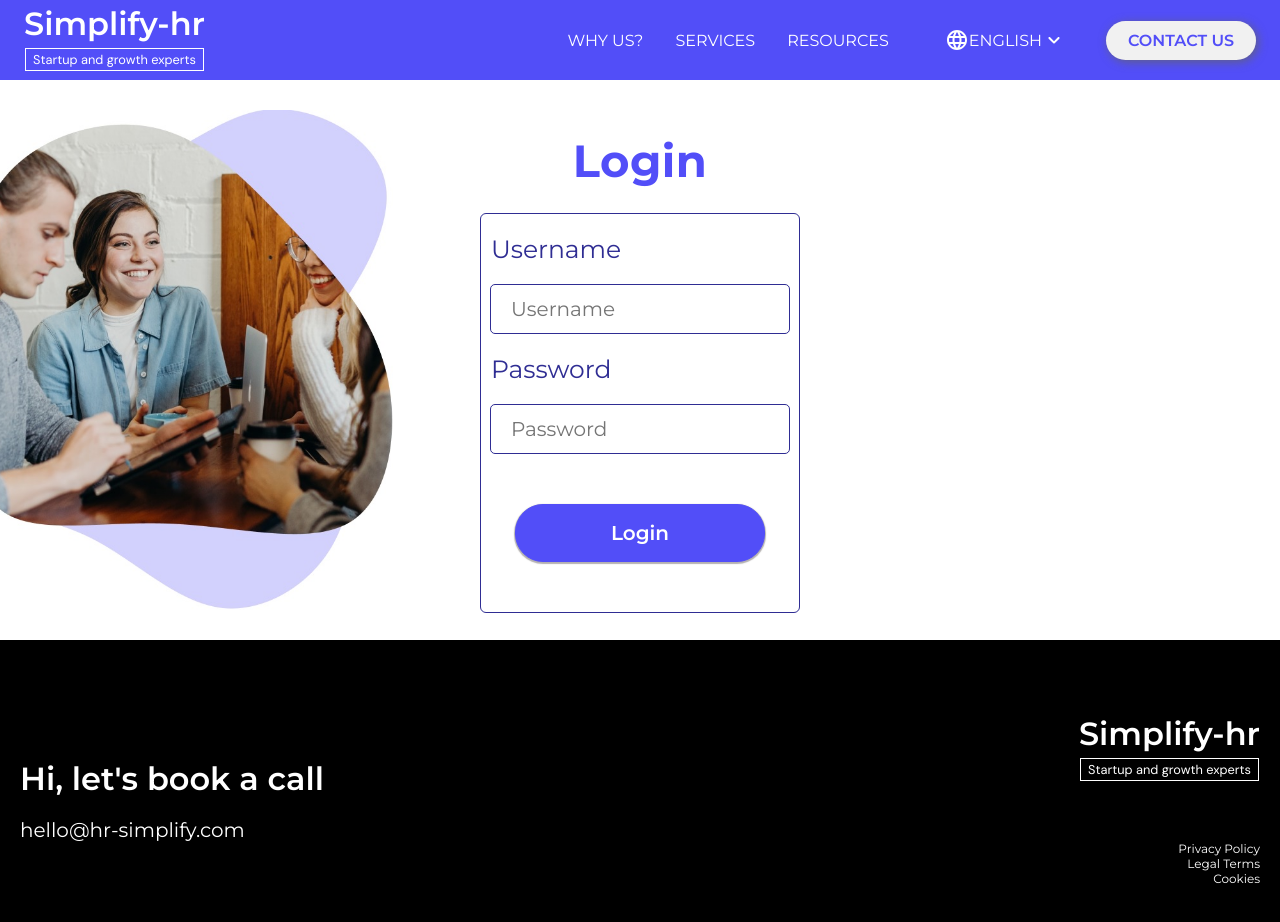
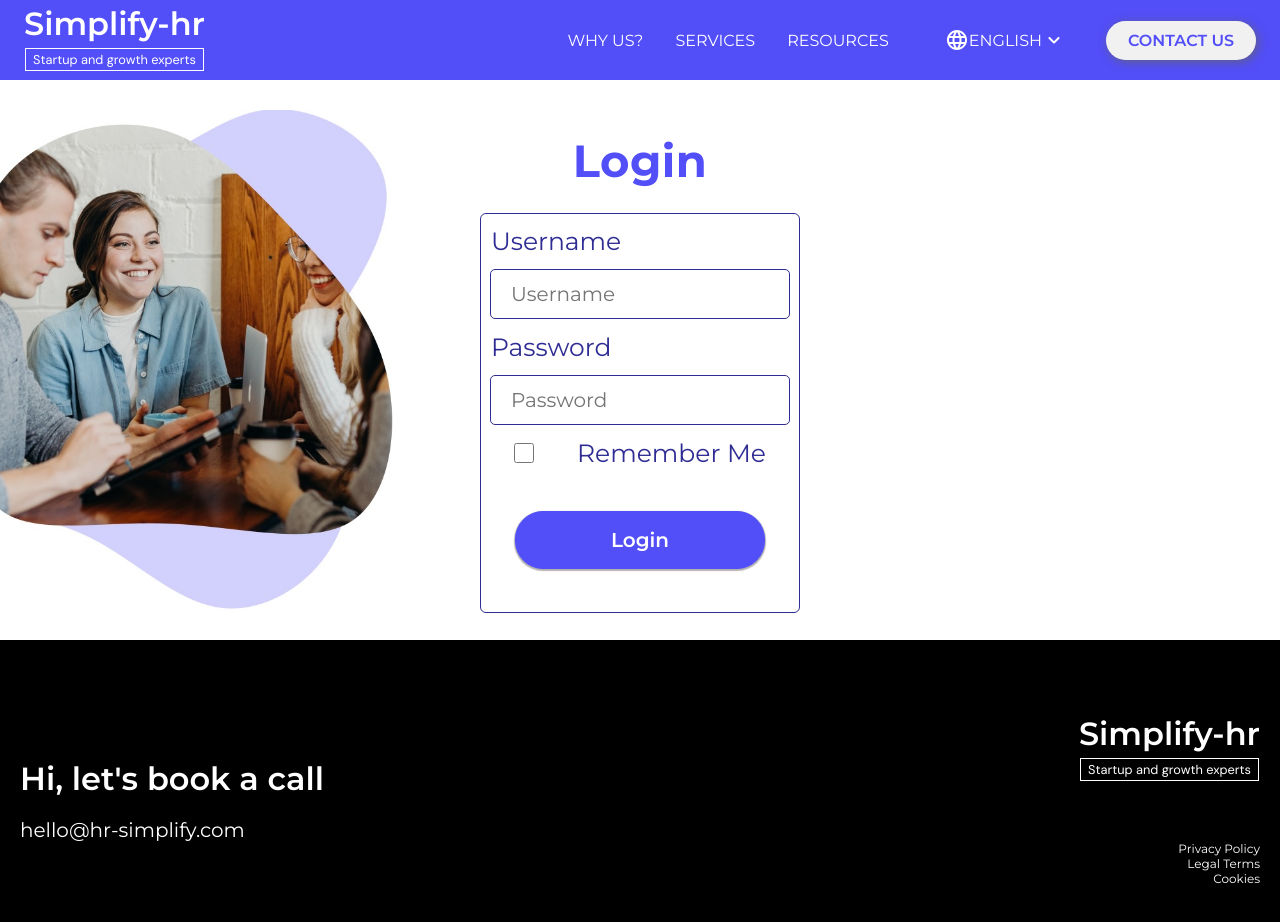
Before and after one commit to SmaelNicolas/Simplifyhr, a React (Create React App) app: page /login in a window 1280 px wide. Shown: the top 922 px of the page. Built offline with nearby package versions, Linux system fonts and the light colour scheme; no server answers; the database is empty.

Commit message:
add input type checkbox remember me

```diff
--- a/src/pages/Login/LoginForm/LoginForm.jsx
+++ b/src/pages/Login/LoginForm/LoginForm.jsx
@@ -1,5 +1,11 @@
 import { useState, useEffect, useContext } from "react";
-import { Labels, Inputs, Button } from "./LoginFormStyled";
+import {
+	Labels,
+	Inputs,
+	Button,
+	RememberMe,
+	InputCheckbox,
+} from "./LoginFormStyled";
 import ErrorMessage from "../../../Components/ErrorMessage/ErrorMessage";
 import { LanguageContext } from "../../../Context/LanguageContext";
 import getUsers from "../../../Helpers/getUsers";
@@ -13,7 +19,7 @@ function LoginForm() {
 	const [showMessage, setShowMessage] = useState(false);
 
 	const { data } = useContext(LanguageContext);
-  const {valueIsLogged} = useContext(IsLoggedContext);
+	const { valueIsLogged, valueAllowLs } = useContext(IsLoggedContext);
 
 	useEffect(() => {
 		getUsers(setUsers);
@@ -56,6 +62,15 @@ function LoginForm() {
 				required
 				onChange={(e) => setPwInput(e.target.value)}
 			/>
+			<RememberMe>
+				<InputCheckbox
+					name='rememberMe'
+					placeholder='Remember Me'
+					type='checkbox'
+					onClick={valueAllowLs}
+				/>
+				<Labels htmlFor='rememberMe'>Remember Me </Labels>
+			</RememberMe>
 
 			<Button
 				onClick={(e) => {
--- a/src/pages/Login/LoginForm/LoginFormStyled.js
+++ b/src/pages/Login/LoginForm/LoginFormStyled.js
@@ -15,6 +15,20 @@ export const Inputs = styled.input`
 	border: 1px solid var(--secondColor);
 	border-radius: 5px;
 	font-size: 20px;
+`;
+
+export const InputCheckbox = styled.input`
+	width: 20px;
+	height: 20px;
+	border-radius: 50pxpx;
+`;
+
+export const RememberMe = styled.div`
+	width: 100%;
+	display: flex;
+	flex-direction: row;
+	justify-content: space-evenly;
+	align-items: center;
 `;
 
 export const Button = styled.button`
```
